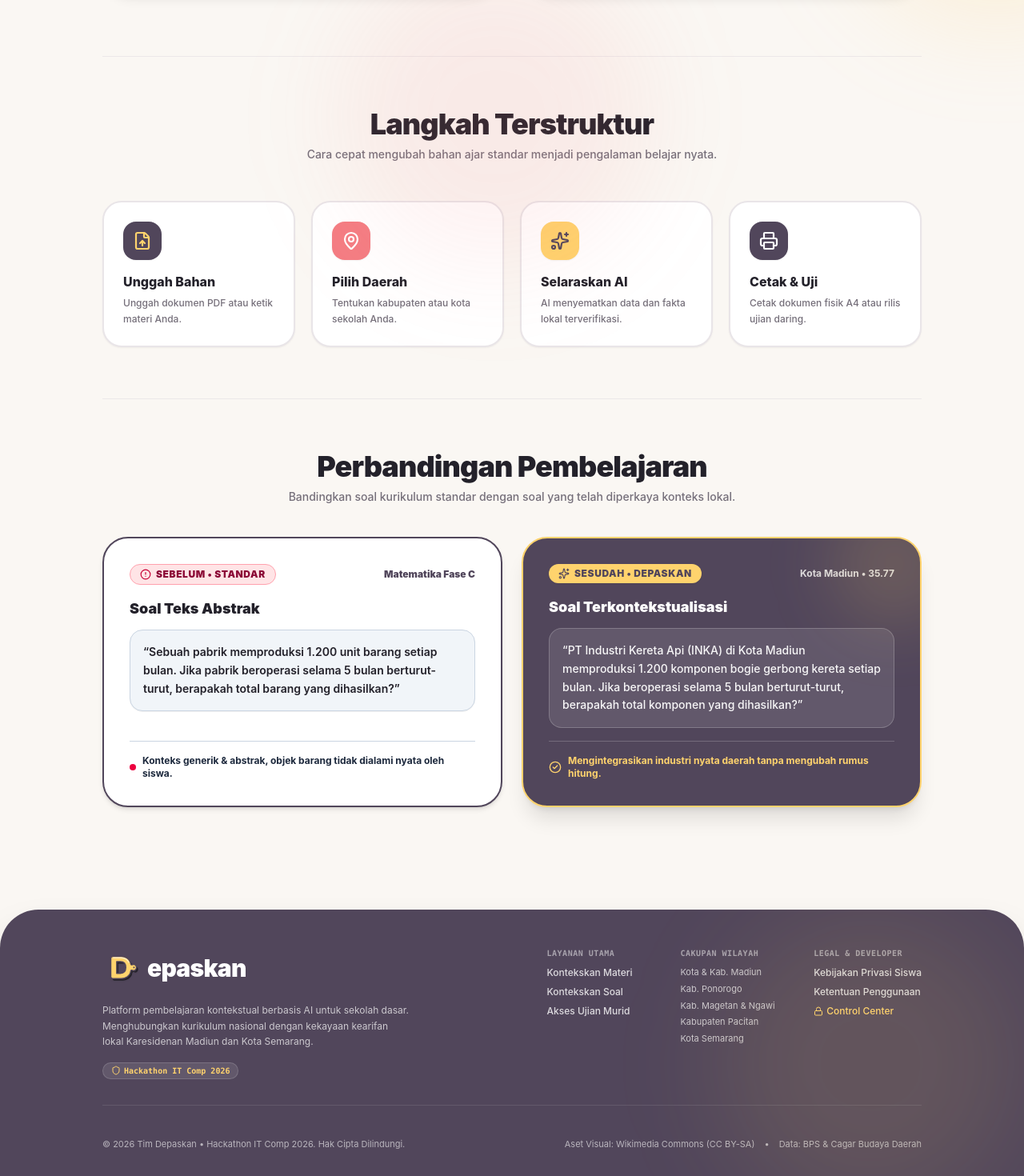
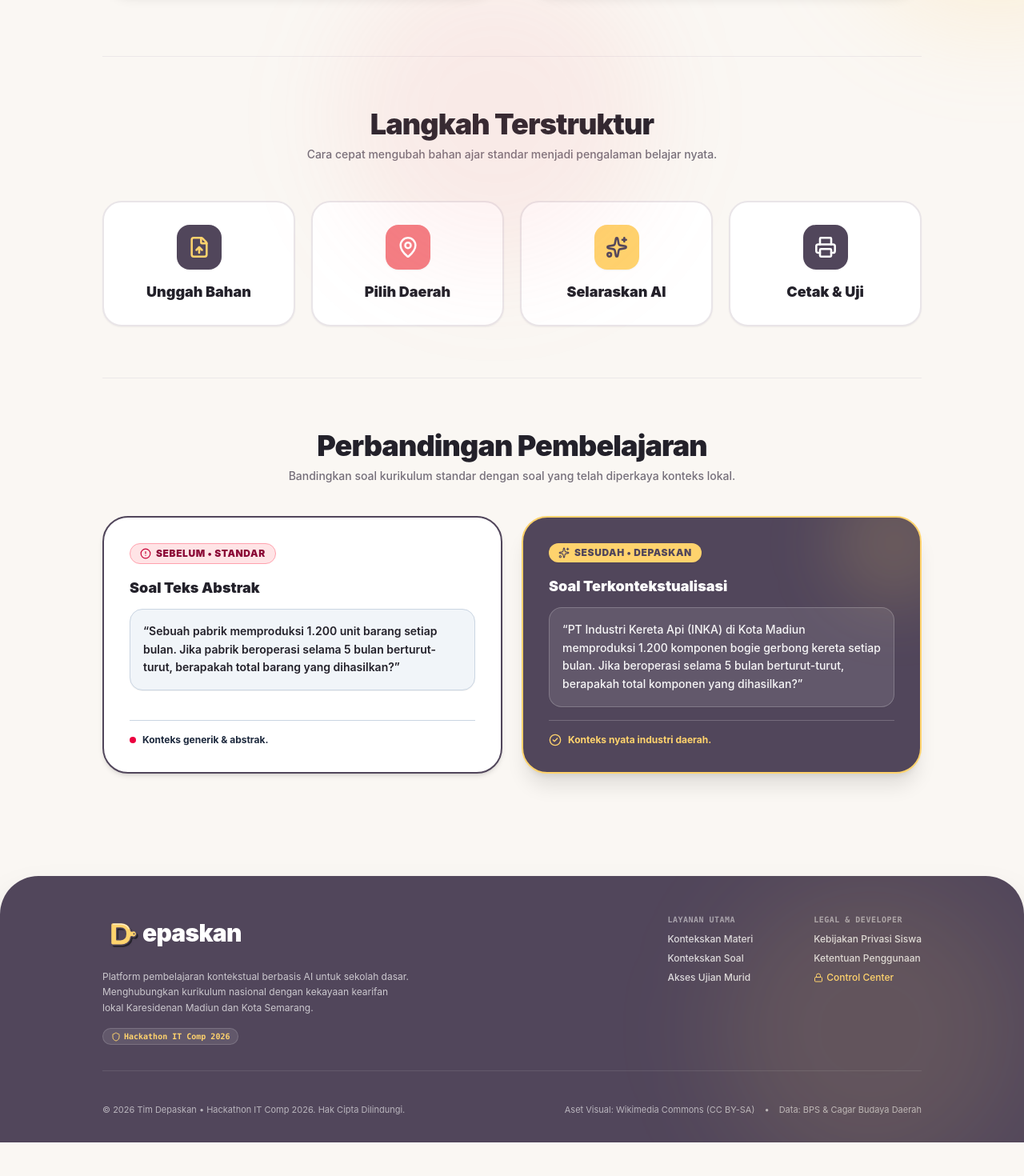
Before and after one commit to Irham-Najib-Azimul-Qowi/ContextLearningApp, a Next.js app: page / in a window 1280 px wide. Shown: the part 623-2093 px from the top of the page at 80% size. After the commit the page ends 2051 px from the top, so only its background shows below. Built offline with nearby package versions, Linux system fonts and the light colour scheme; no server answers.

Commit message:
feat: tune logo alignment, center step icons without descriptions, streamline comparison card tags and footer

```diff
--- a/components/landing/context-comparison-section.tsx
+++ b/components/landing/context-comparison-section.tsx
@@ -10,7 +10,7 @@ import { Sparkles, CheckCircle2, AlertCircle } from "lucide-react";
 export function ContextComparisonSection() {
   return (
     <section className="w-full max-w-5xl mx-auto py-12 sm:py-16 border-t border-[#E9E5E8]/80">
-      {/* Section Header (Teks "Contoh Nyata" telah dihapus) */}
+      {/* Section Header */}
       <div className="text-center max-w-2xl mx-auto mb-10">
         <h2 className="text-2xl sm:text-4xl font-black text-[#23212A] tracking-tight">
           Perbandingan Pembelajaran
@@ -22,7 +22,7 @@ export function ContextComparisonSection() {
 
       {/* Two Comparison Cards */}
       <div className="grid grid-cols-1 md:grid-cols-2 gap-6 items-stretch">
-        {/* Card 1: Sebelum (Standar) — Diperbaiki agar memiliki kontras tinggi & tegas */}
+        {/* Card 1: Sebelum (Standar) */}
         <div className="p-7 sm:p-8 rounded-[32px] bg-white border-2 border-[#51465B] shadow-md flex flex-col justify-between">
           <div>
             <div className="flex items-center justify-between mb-4">
@@ -30,7 +30,6 @@ export function ContextComparisonSection() {
                 <AlertCircle className="w-3.5 h-3.5 text-rose-700" />
                 <span>Sebelum &bull; Standar</span>
               </span>
-              <span className="text-xs font-black text-[#51465B]">Matematika Fase C</span>
             </div>
 
             <h3 className="text-lg font-black text-[#23212A] mb-3">
@@ -42,9 +41,10 @@ export function ContextComparisonSection() {
             </div>
           </div>
 
+          {/* Teks Dipersingkat */}
           <div className="pt-4 border-t border-slate-300 text-xs font-bold text-slate-800 flex items-center gap-2">
             <span className="w-2 h-2 rounded-full bg-rose-600 shrink-0" />
-            <span>Konteks generik & abstrak, objek barang tidak dialami nyata oleh siswa.</span>
+            <span>Konteks generik & abstrak.</span>
           </div>
         </div>
 
@@ -59,7 +59,6 @@ export function ContextComparisonSection() {
                 <Sparkles className="w-3.5 h-3.5 text-[#51465B]" />
                 <span>Sesudah &bull; Depaskan</span>
               </span>
-              <span className="text-xs font-bold text-white/80">Kota Madiun &bull; 35.77</span>
             </div>
 
             <h3 className="text-lg font-black text-white mb-3">
@@ -71,9 +70,10 @@ export function ContextComparisonSection() {
             </div>
           </div>
 
+          {/* Teks Dipersingkat */}
           <div className="pt-4 border-t border-white/20 text-xs font-bold text-[#FFD36D] flex items-center gap-2">
             <CheckCircle2 className="w-4 h-4 text-[#FFD36D] shrink-0" />
-            <span>Mengintegrasikan industri nyata daerah tanpa mengubah rumus hitung.</span>
+            <span>Konteks nyata industri daerah.</span>
           </div>
         </div>
       </div>
--- a/components/landing/how-it-works-section.tsx
+++ b/components/landing/how-it-works-section.tsx
@@ -5,31 +5,27 @@ import { FileUp, MapPin, Sparkles, Printer } from "lucide-react";
 
 /**
  * HowItWorksSection
- * 4 concise structured steps with icons and brief texts, without numbers or "Alur Terstruktur" badge.
+ * 4 concise structured step cards: Centered icon with direct title text, no extra description.
  */
 export function HowItWorksSection() {
   const steps = [
     {
       title: "Unggah Bahan",
-      desc: "Unggah dokumen PDF atau ketik materi Anda.",
       icon: FileUp,
       color: "bg-[#51465B] text-[#FFD36D]",
     },
     {
       title: "Pilih Daerah",
-      desc: "Tentukan kabupaten atau kota sekolah Anda.",
       icon: MapPin,
       color: "bg-[#F47D83] text-white",
     },
     {
       title: "Selaraskan AI",
-      desc: "AI menyematkan data dan fakta lokal terverifikasi.",
       icon: Sparkles,
       color: "bg-[#FFD36D] text-[#51465B]",
     },
     {
       title: "Cetak & Uji",
-      desc: "Cetak dokumen fisik A4 atau rilis ujian daring.",
       icon: Printer,
       color: "bg-[#51465B] text-white",
     },
@@ -47,29 +43,24 @@ export function HowItWorksSection() {
         </p>
       </div>
 
-      {/* 4 Cards Grid with Icons and Short Texts */}
+      {/* 4 Cards Grid with Centered Icons and Direct Text (No Description) */}
       <div className="grid grid-cols-1 sm:grid-cols-2 lg:grid-cols-4 gap-5">
         {steps.map((st) => {
           const Icon = st.icon;
           return (
             <div
               key={st.title}
-              className="group bg-white rounded-3xl p-6 border-2 border-[#E9E5E8] hover:border-[#51465B] shadow-xs hover:shadow-lg transition-all duration-300 flex flex-col justify-between"
+              className="group bg-white rounded-3xl p-7 border-2 border-[#E9E5E8] hover:border-[#51465B] shadow-xs hover:shadow-lg transition-all duration-300 flex flex-col items-center justify-center text-center"
             >
-              <div>
-                <div className="mb-4">
-                  <div className={`w-12 h-12 rounded-2xl ${st.color} flex items-center justify-center font-black shadow-xs group-hover:scale-110 transition-transform`}>
-                    <Icon className="w-6 h-6 stroke-[2.2]" />
-                  </div>
-                </div>
+              {/* Centered Icon */}
+              <div className={`w-14 h-14 rounded-2xl ${st.color} flex items-center justify-center font-black shadow-xs group-hover:scale-110 group-hover:-translate-y-0.5 transition-all mb-4`}>
+                <Icon className="w-7 h-7 stroke-[2.2]" />
+              </div>
 
-                <h3 className="font-extrabold text-base text-[#23212A] mb-1.5 leading-snug">
-                  {st.title}
-                </h3>
-                <p className="text-xs text-[#756F7A] leading-relaxed font-medium">
-                  {st.desc}
-                </p>
-              </div>
+              {/* Direct Title Text (No Description Underneath) */}
+              <h3 className="font-black text-base sm:text-lg text-[#23212A] leading-snug">
+                {st.title}
+              </h3>
             </div>
           );
         })}
--- a/components/landing/landing-footer.tsx
+++ b/components/landing/landing-footer.tsx
@@ -37,7 +37,7 @@ export function LandingFooter() {
           </div>
 
           {/* Links Columns */}
-          <div className="grid grid-cols-2 sm:grid-cols-3 gap-8 text-xs">
+          <div className="grid grid-cols-2 gap-8 sm:gap-12 text-xs">
             {/* Col 1: Layanan */}
             <div className="space-y-2.5">
               <span className="font-mono text-[10px] font-black uppercase tracking-wider text-white/50 block">
@@ -62,22 +62,8 @@ export function LandingFooter() {
               </ul>
             </div>
 
-            {/* Col 2: Wilayah Prioritas */}
+            {/* Col 2: Legal & Akses Internal */}
             <div className="space-y-2.5">
-              <span className="font-mono text-[10px] font-black uppercase tracking-wider text-white/50 block">
-                Cakupan Wilayah
-              </span>
-              <ul className="space-y-1.5 text-white/70 text-[11px]">
-                <li>Kota & Kab. Madiun</li>
-                <li>Kab. Ponorogo</li>
-                <li>Kab. Magetan & Ngawi</li>
-                <li>Kabupaten Pacitan</li>
-                <li>Kota Semarang</li>
-              </ul>
-            </div>
-
-            {/* Col 3: Legal & Akses Internal */}
-            <div className="space-y-2.5 col-span-2 sm:col-span-1">
               <span className="font-mono text-[10px] font-black uppercase tracking-wider text-white/50 block">
                 Legal & Developer
               </span>
--- a/components/landing/puzzle-logo.tsx
+++ b/components/landing/puzzle-logo.tsx
@@ -13,7 +13,7 @@ interface PahamiPuzzleLogoProps {
 /**
  * DepaskanLogo / PahamiPuzzleLogo
  * Brand identity logo: Capital letter 'D' constructed as a rounded puzzle piece,
- * followed directly by lowercase text "epaskan" in exact vertical center alignment so it reads "Depaskan".
+ * followed directly by lowercase text "epaskan" perfectly tuned horizontally and vertically so it reads "Depaskan".
  */
 export function PahamiPuzzleLogo({
   size = "md",
@@ -21,7 +21,7 @@ export function PahamiPuzzleLogo({
   className = "",
   theme = "light",
 }: PahamiPuzzleLogoProps) {
-  // Dimensions scale: tuned so the 'D' puzzle glyph and 'epaskan' text align in the exact vertical center
+  // Dimensions scale
   const sizeMap = {
     sm: { icon: 34, text: "text-2xl" },
     md: { icon: 44, text: "text-3xl" },
@@ -59,7 +59,7 @@ export function PahamiPuzzleLogo({
   return (
     <Link
       href="/"
-      className={`inline-flex items-center gap-2 group focus:outline-none focus-visible:ring-2 focus-visible:ring-[#51465B] rounded-2xl p-1 transition-transform active:scale-95 ${className}`}
+      className={`inline-flex items-center gap-1 group focus:outline-none focus-visible:ring-2 focus-visible:ring-[#51465B] rounded-2xl p-1 transition-transform active:scale-95 ${className}`}
       aria-label="Beranda Depaskan"
     >
       {/* Puzzle D SVG Icon (Acts as the capital letter 'D') */}
@@ -106,13 +106,13 @@ export function PahamiPuzzleLogo({
         </svg>
       </div>
 
-      {/* Brand Typography: Lowercase "epaskan" perfectly centered vertically with the 'D' puzzle glyph */}
+      {/* Brand Typography: Lowercase "epaskan" positioned slightly left & up for seamless optical alignment */}
       {showText && (
         <span
-          className={`font-black tracking-tight leading-none lowercase select-none ${currentSize.text} ${
+          className={`font-black tracking-tight leading-none lowercase select-none -ml-0.5 ${currentSize.text} ${
             theme === "dark" ? "text-white" : "text-[#51465B]"
           }`}
-          style={{ transform: "translateY(-1px)" }}
+          style={{ transform: "translateY(-3px)" }}
         >
           epaskan
         </span>
```
